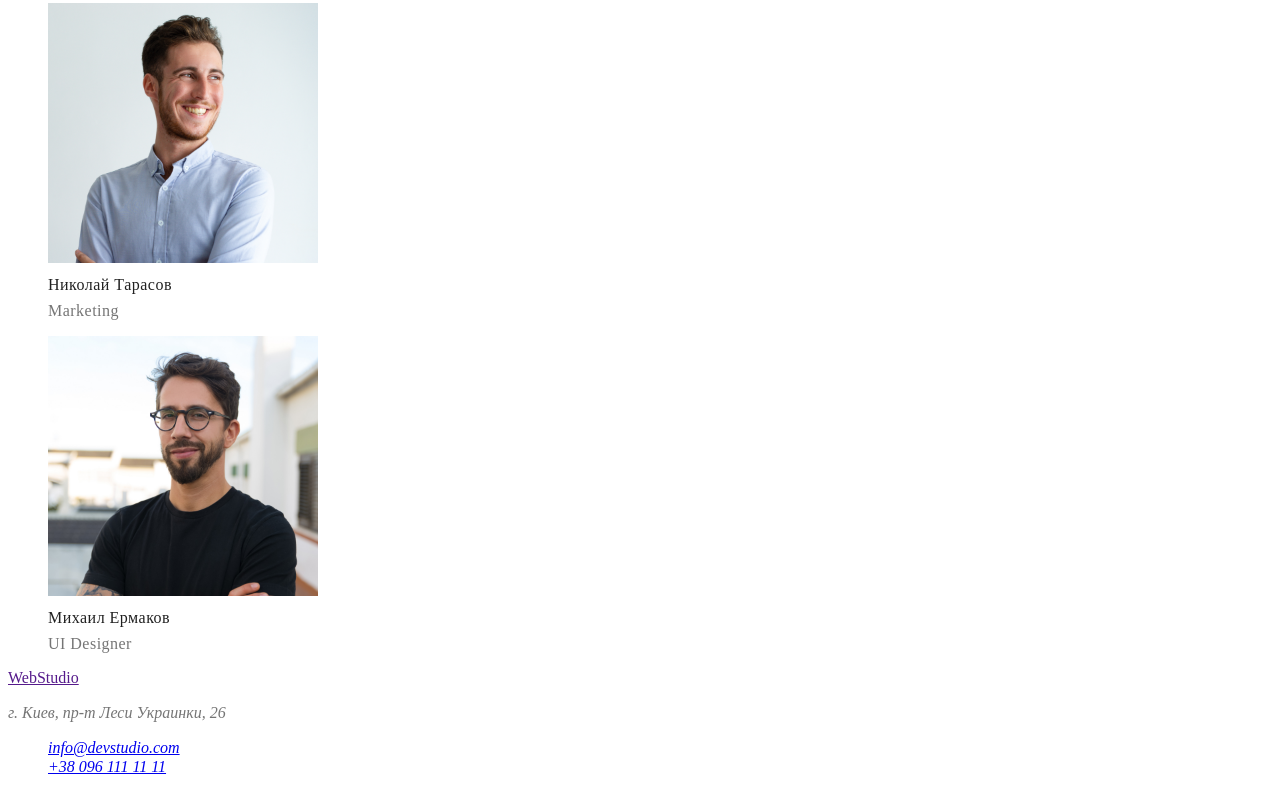
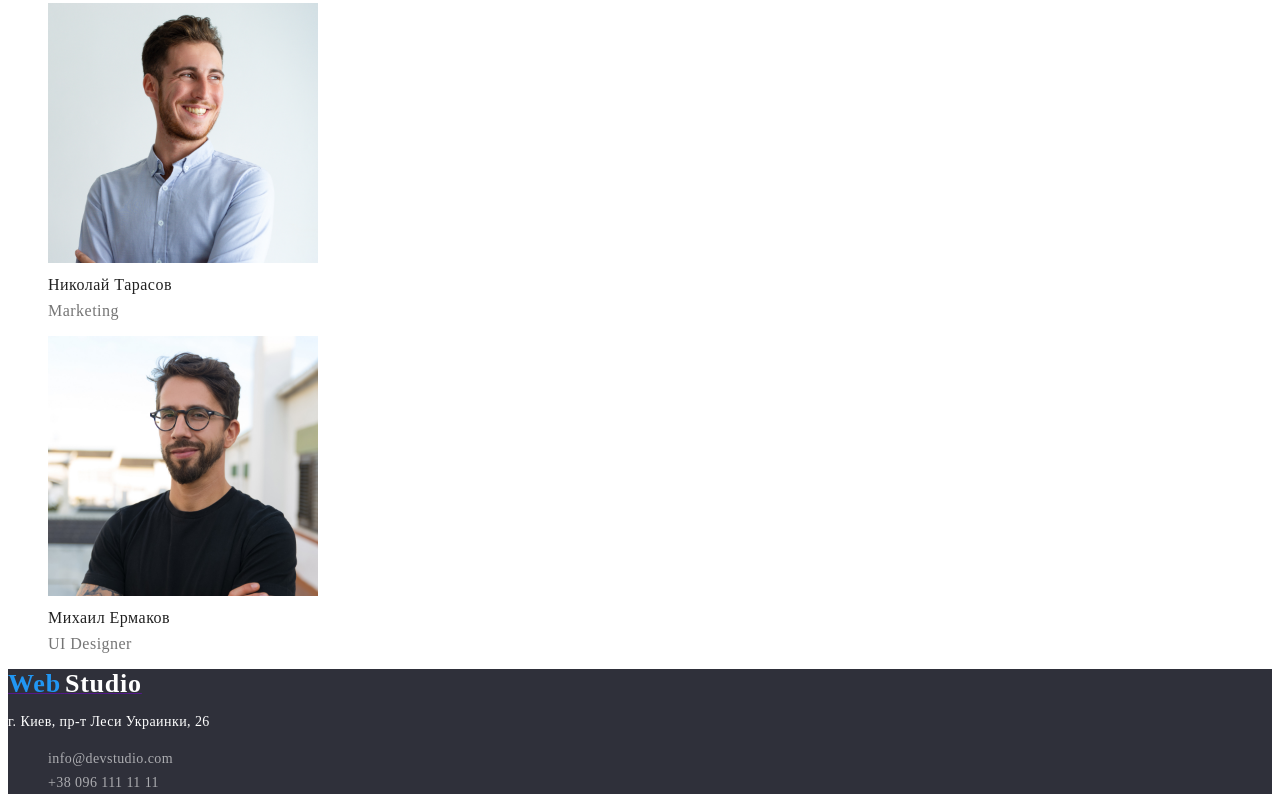
Before and after one commit to ElenaLatynina/goit-markup-hw-02, a plain HTML site: page index.html in a window 1280 px wide. Shown: the part 2268-3078 px from the top of the page. Drawn offline with Linux system fonts and the light colour scheme.

Commit message:
Добавлены изменения на 2 стр

```diff
--- a/css/styles.css
+++ b/css/styles.css
@@ -1,22 +1,3 @@
-/* font-family: 'Raleway',
-sans-serif;
-font-family: 'Roboto',
-sans-serif; */
-
-/* ;
-background: #2196F3;
-background: #000000;
-background: #2F303A;
-background: #FFFFFF99;
-background: #ECECEC;
-; */
-
-/* основной черный цвет #212121*/
-/* вторичный черный цвет #757575*/
-/* основной белый цвет #FFFFFF; */
-/* вторичный белый цвет rgba(255, 255, 255, 0.6); */
-/* цвет акцента rgba(33, 150, 243, 1) */
-/* вторичный цвет фона  #F5F4FA;*/
 :root{
     --main-font-family:Roboto,
     sans-serif;
@@ -166,12 +147,73 @@ ul{list-style: none;}
     line-height: 1.19;
     letter-spacing: 0.03em
 }
+
+/* footer */
+.footer{
+    background: #2F303A;
+}
+.footer-logo-begin{
+    font-family: var(--secondary-font-family);
+    font-weight: 900;
+    font-size: 26px;
+    line-height: 1.19;
+    letter-spacing: 0.03em;
+
+    color:var(--accent-color);
+
+}
+
+.footer-logo-end {
+    font-family: var(--secondary-font-family);
+    font-weight: 900;
+    font-size: 26px;
+    line-height: 1.19;
+    letter-spacing: 0.03em;
+
+    color: var(--primary-white-color);
+
+}
+
+.address{
+    font-size: 14px;
+    font-style: normal;
+    line-height: 1.17;
+    letter-spacing: 0.03em;
+    color:var(--primary-white-color)
+
+
+}
+.footer-contacts{
+    font-size: 14px;
+    font-style: normal;
+    line-height: 1.71;
+    letter-spacing: 0.03em;
+    color: rgba(255, 255, 255, 0.6);
+    text-decoration: none;
+}
+
+.footer-contacts:hover,
+.footer-contacts:focus{
+    text-decoration: underline;
+}
+
 /* page portfolio */
 .project-name{
+    font-weight: 900;
+    font-size: 18px;
+    line-height: 2;
+    letter-spacing: 0.06em;
     color:var(--title-text-color);
 
 }
 
+.project-type{
+    font-size: 16px;
+    line-height:1.87;
+    letter-spacing: 0.03em;
+    color:var(--primary-text-color)
+
+}
 .project-button{
     background-color:#F5F4FA;
     color:var(--title-text-color);
@@ -183,5 +225,3 @@ ul{list-style: none;}
     background-color:var(--accent-color);
     color: var(--primary-white-color)
 }
-
-}
--- a/index.html
+++ b/index.html
@@ -99,13 +99,13 @@
             </section>
 
         </main>
-       <footer>
-           <a href="">WebStudio</a>
-           <address>
-               <p>г. Киев, пр-т Леси Украинки, 26</p>
-               <ul>
-                   <li><a href="mailto:info@devstudio.com">info@devstudio.com</a></li>
-                    <li><a href="tel:+380961111111">+38 096 111 11 11</a></li>
+       <footer class="footer">
+           <a href=""><span class=footer-logo-begin>Web</span> <span class=footer-logo-end>Studio</span></a>
+           <address >
+               <p class="address">г. Киев, пр-т Леси Украинки, 26</p>
+               <ul >
+                   <li><a class="footer-contacts"href="mailto:info@devstudio.com">info@devstudio.com</a></li>
+                    <li><a class="footer-contacts"href="tel:+380961111111">+38 096 111 11 11</a></li>
                </ul>
            </address>
 
```
Also changed, not shown: portfolio.html (+25 -21 lines).
